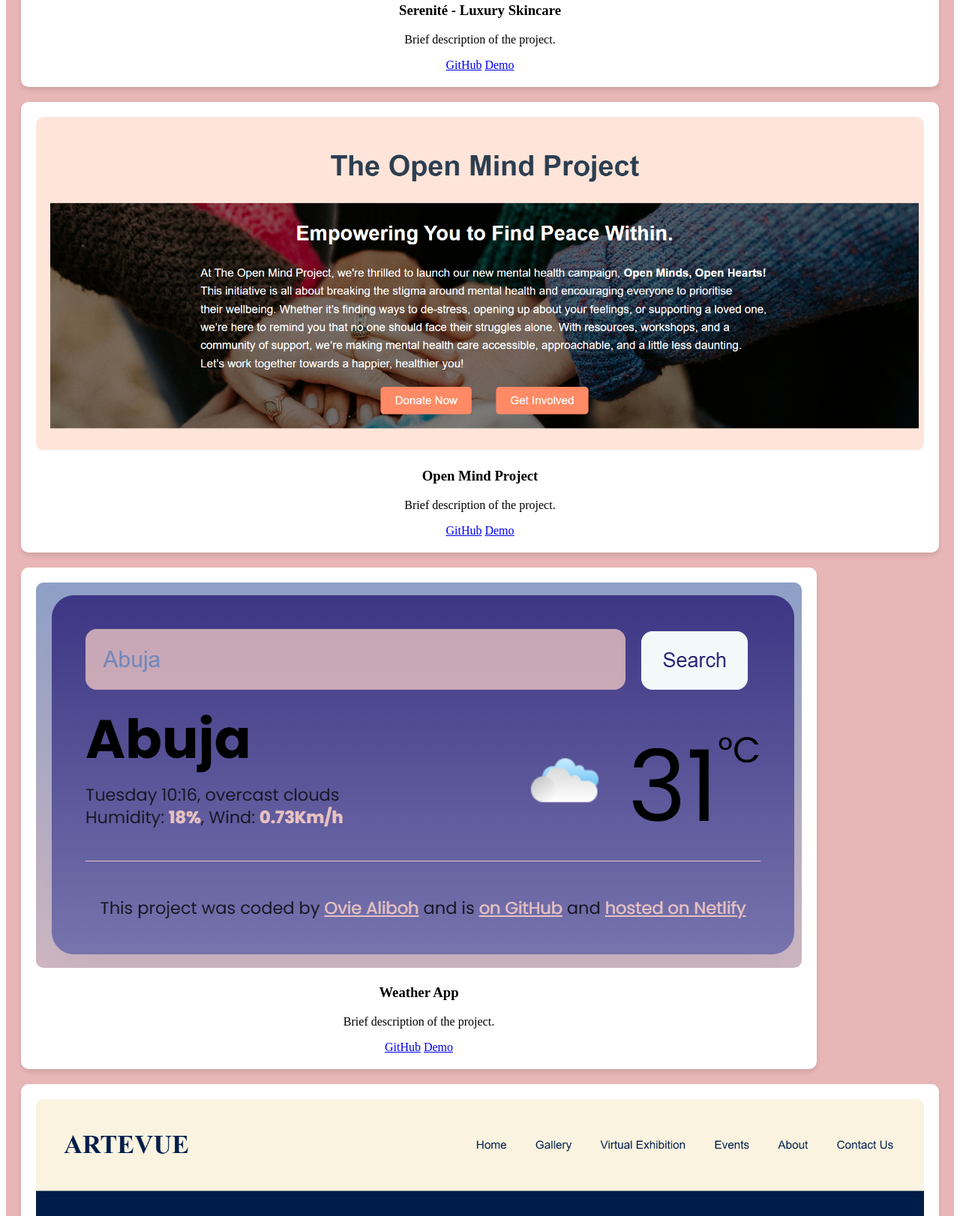
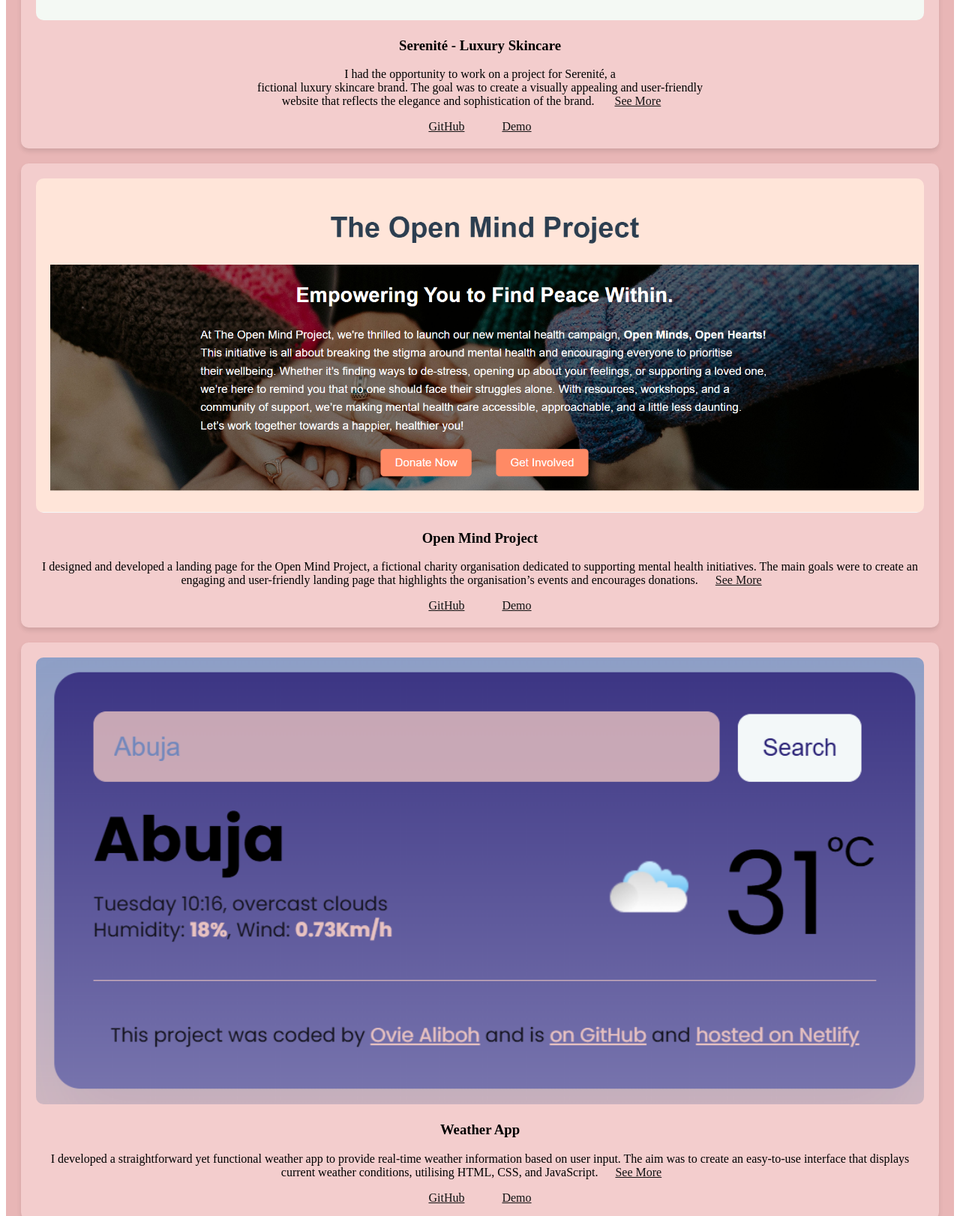
Before and after one commit to Poppyland937/My-Portfolio, a plain HTML site: page projects.html in a window 1280 px wide. Shown: the part 644-2266 px from the top of the page at 75% size. Drawn offline with Linux system fonts and the light colour scheme.

Commit message:
project update
added description of projects

```diff
--- a/projects.html
+++ b/projects.html
@@ -30,30 +30,84 @@
             <div class="project-card">
               <img src="images/pro-img/project1.png" alt="Project 1" />
               <h3>Serenité - Luxury Skincare</h3>
-              <p>Brief description of the project.</p>
-              <a href="https://github.com/Poppyland937/Skincare">GitHub</a>
-              <a href="https://serenite.netlify.app/">Demo</a>
+              <p>
+                I had the opportunity to work on a project for Serenité, a<br />
+                fictional luxury skincare brand. The goal was to create a
+                visually appealing and user-friendly<br />
+                website that reflects the elegance and sophistication of the
+                brand. <a href="" class="project">See More</a>
+              </p>
+              <a href="https://github.com/Poppyland937/Skincare" target="_blank"
+                >GitHub</a
+              >
+              <a href="https://serenite.netlify.app/" target="_blank">Demo</a>
             </div>
             <div class="project-card">
               <img src="images/pro-img/project2.png" alt="Project 2" />
               <h3>Open Mind Project</h3>
-              <p>Brief description of the project.</p>
-              <a href="https://github.com/Poppyland937/Landing-Page">GitHub</a>
-              <a href="https://openheartproject.netlify.app/">Demo</a>
+              <p>
+                I designed and developed a landing page for the Open Mind
+                Project, a fictional charity organisation dedicated to
+                supporting mental health initiatives. The main goals were to
+                create an engaging and user-friendly landing page that
+                highlights the organisation’s events and encourages donations.<a
+                  href=""
+                  class="project"
+                  >See More</a
+                >
+              </p>
+              <a
+                href="https://github.com/Poppyland937/Landing-Page"
+                target="_blank"
+                >GitHub</a
+              >
+              <a href="https://openheartproject.netlify.app/" target="_blank"
+                >Demo</a
+              >
             </div>
             <div class="project-card">
               <img src="images/pro-img/project3.png" alt="Project 3" />
               <h3>Weather App</h3>
-              <p>Brief description of the project.</p>
-              <a href="https://github.com/Poppyland937/Sunny-Side-Up">GitHub</a>
-              <a href="https://sunnysideup24.netlify.app/">Demo</a>
+              <p>
+                I developed a straightforward yet functional weather app to
+                provide real-time weather information based on user input. The
+                aim was to create an easy-to-use interface that displays current
+                weather conditions, utilising HTML, CSS, and JavaScript.<a
+                  href=""
+                  class="project"
+                  >See More</a
+                >
+              </p>
+              <a
+                href="https://github.com/Poppyland937/Sunny-Side-Up"
+                target="_blank"
+                >GitHub</a
+              >
+              <a href="https://sunnysideup24.netlify.app/" target="_blank"
+                >Demo</a
+              >
             </div>
             <div class="project-card">
               <img src="images/pro-img/project4.png" alt="Project 4" />
-              <h3>ARTEVUE - ArtGallery</h3>
-              <p>Brief description of the project.</p>
-              <a href="https://github.com/Poppyland937/Art-Gallery">GitHub</a>
-              <a href="https://artevuegallery.netlify.app/">Demo</a>
+              <h3>ARTEVUE - Art Gallery</h3>
+              <p>
+                I worked on a project for ARTEVUE, an elegant art gallery
+                dedicated to showcasing contemporary artwork. The objective was
+                to design a sophisticated and engaging website that reflects the
+                gallery's commitment to artistic excellence.<a
+                  href=""
+                  class="project"
+                  >See More</a
+                >
+              </p>
+              <a
+                href="https://github.com/Poppyland937/Art-Gallery"
+                target="_blank"
+                >GitHub</a
+              >
+              <a href="https://artevuegallery.netlify.app/" target="_blank"
+                >Demo</a
+              >
             </div>
           </div>
         </div>
--- a/styles.css
+++ b/styles.css
@@ -159,6 +159,10 @@ nav a {
   margin: 20px 0;
 }
 
+#projects h2 {
+  text-align: center;
+  font-size: 40px;
+}
 .project-grid {
   display: flex;
   flex-wrap: wrap;
@@ -166,7 +170,8 @@ nav a {
 }
 
 .project-card {
-  background: #fff;
+  background: #f3cdcd;
+
   border-radius: 10px;
   padding: 20px;
   box-shadow: 0px 4px 6px rgba(0, 0, 0, 0.1);
@@ -181,6 +186,14 @@ nav a {
 .project-card:hover img {
   transform: scale(1.1);
 }
+.project-card a {
+  text-decoration: underline;
+  color: #121212;
+  border-radius: 5px;
+  padding: 10px 15px;
+  margin: 25px 8px;
+}
+
 #contact {
   background: #e8b6b6;
   padding: 50px 20px;
```
Also changed, not shown: project1.html (added, +31 -0 lines).
